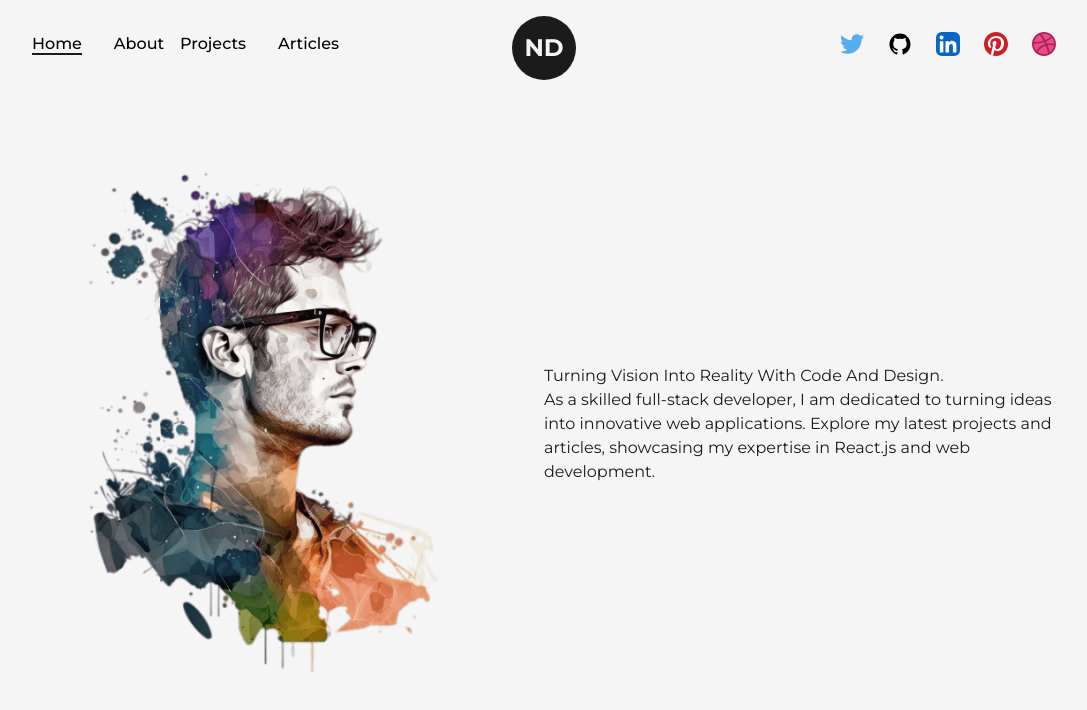
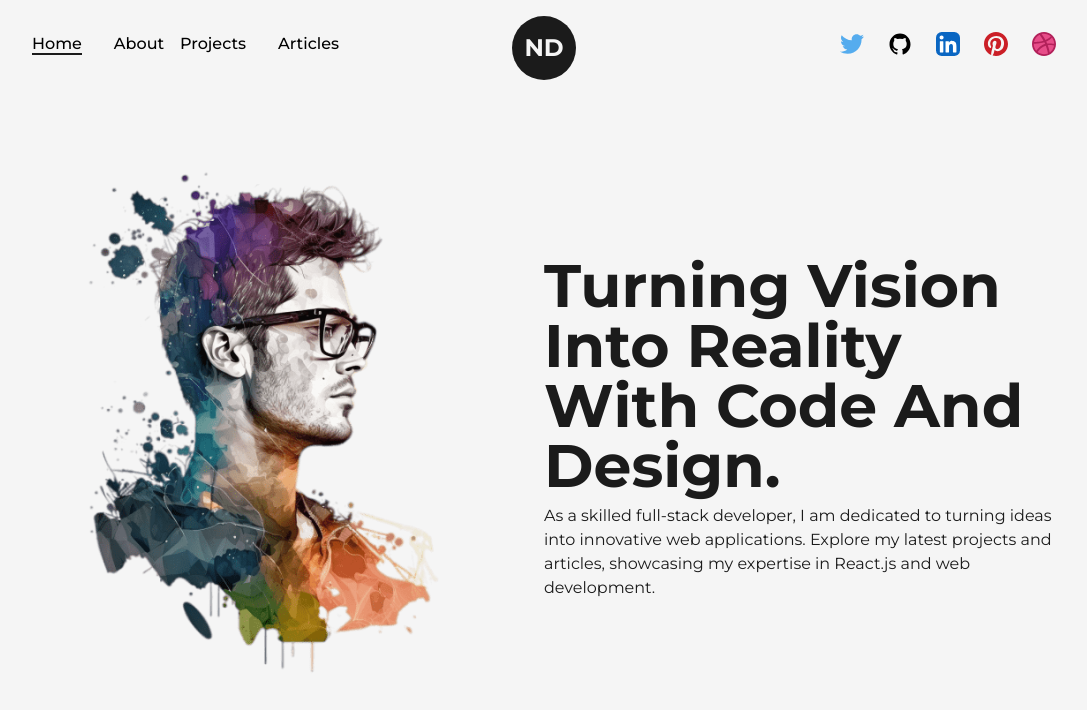
Before and after one commit to Metaverse-Nabeel/portfolio_next_JS, a Next.js app: page / in a window 1280 px wide. Shown: the top 710 px of the page, without its empty margins (96-1183 px from the left). Built offline with nearby package versions, Linux system fonts and the light colour scheme.

Commit message:
Animated the header text

```diff
--- /dev/null
+++ b/src/components/AnimatedText.jsx
@@ -0,0 +1,54 @@
+import React from "react";
+import { motion } from "framer-motion";
+
+const quote = {
+  initial: {
+    opacity: 1,
+  },
+  animate: {
+    opacity: 1,
+    transition: {
+      delay: 0.5,
+      staggerChildren: 0.08,
+    },
+  },
+};
+
+const singleWord = {
+  initial: {
+    opacity: 0,
+    y: 50,
+  },
+  animate: {
+    opacity: 1,
+    y: 0,
+    transition: {
+      duration: 1,
+    },
+  },
+};
+
+const AnimatedText = ({ text, className = "" }) => {
+  return (
+    <div className="w-full mx-auto py-2 flex items-center justify-center text-center overflow-hidden">
+      <motion.h1
+        className={`inline-block w-full text-dark font-bold capitalize text-8xl ${className}`}
+        variants={quote}
+        initial="initial"
+        animate="animate"
+      >
+        {text.split(" ").map((word, index) => (
+          <motion.span
+            key={index}
+            className="inline-block"
+            variants={singleWord}
+          >
+            {word}&nbsp;
+          </motion.span>
+        ))}
+      </motion.h1>
+    </div>
+  );
+};
+
+export default AnimatedText;
--- a/src/pages/index.js
+++ b/src/pages/index.js
@@ -2,6 +2,7 @@
 import Head from "next/head";
 import Image from "next/image";
 import profilePic from "../../public/images/profile/developer-pic-1.png";
+import AnimatedText from "@/components/AnimatedText";
 
 const Home = () => {
   return (
@@ -20,8 +21,8 @@
                 className="w-full h-auto"
               />
             </div>
-            <div className="w-1/2">
-              <h1>Turning Vision Into Reality With Code And Design. </h1>
+            <div className="w-1/2 flex flex-col items-center self-center">
+              <AnimatedText text="Turning Vision Into Reality With Code And Design." className="!text-6xl !text-left"/>
               <p>
                 As a skilled full-stack developer, I am dedicated to turning
                 ideas into innovative web applications. Explore my latest
```
